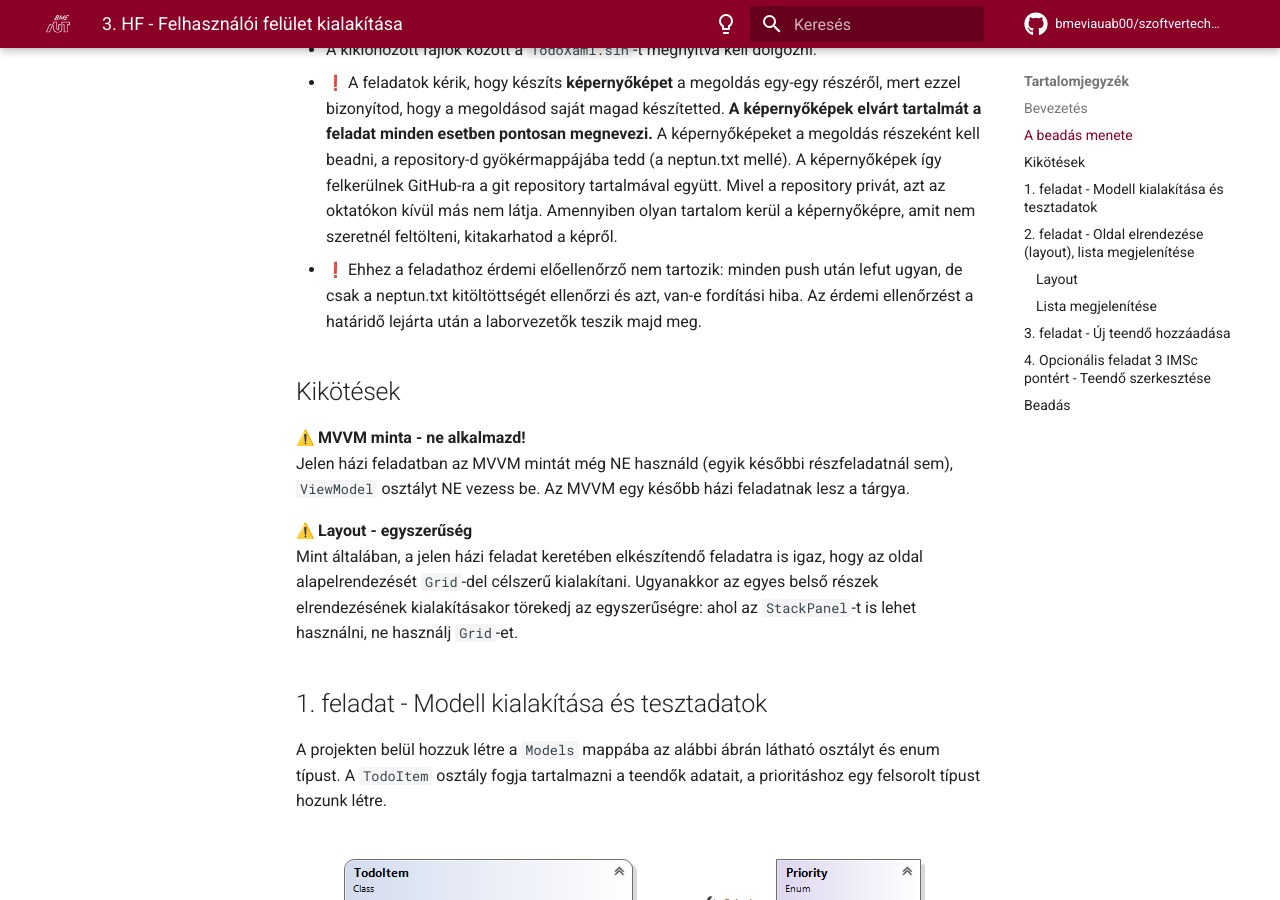
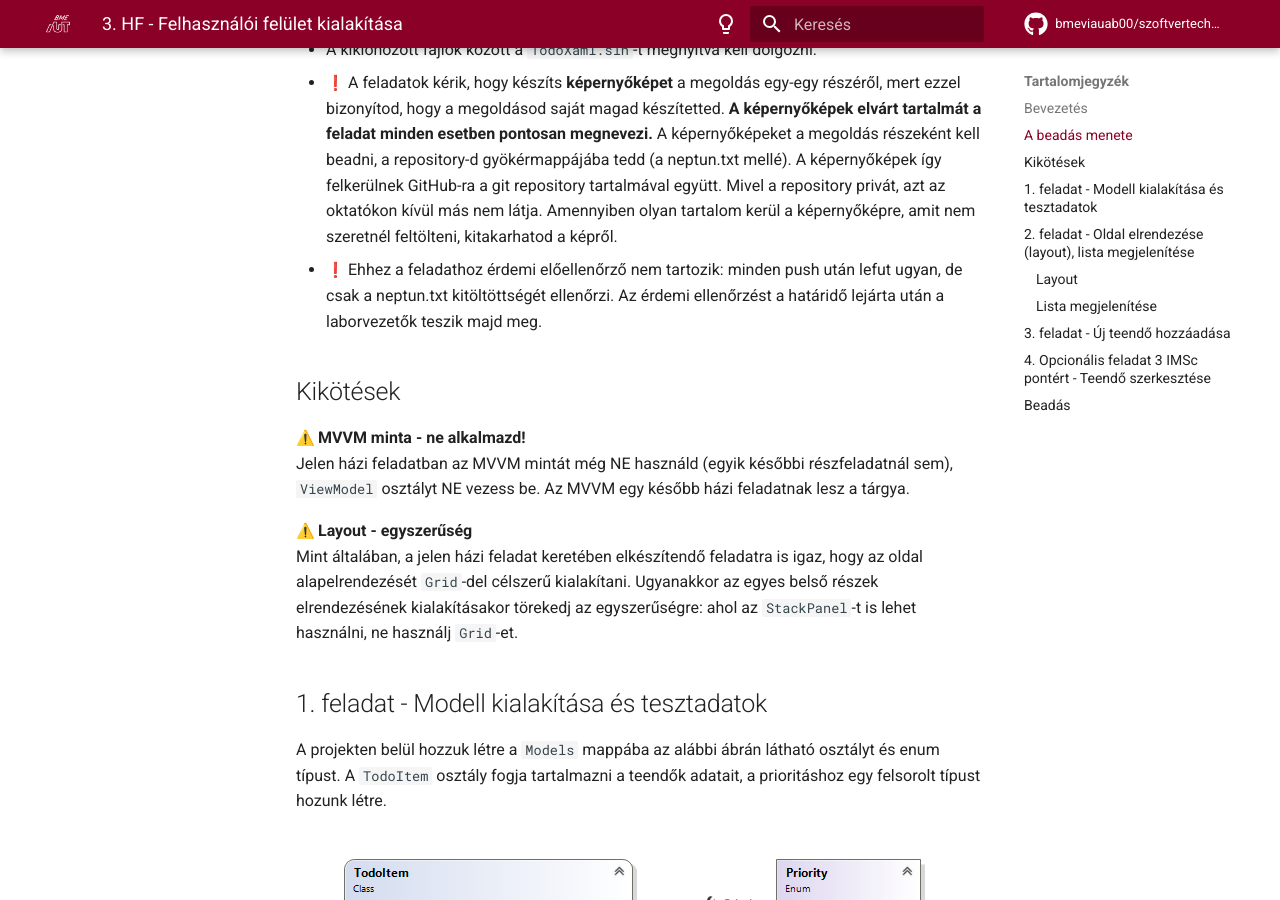
Before and after one commit to bmeviauab00/szoftvertechnikak, an MkDocs documentation site: the page built from docs/hazi/3-felhasznaloi-felulet-kialakitasa/index.md, in a window 1280 px wide and 900 px high, scrolled down 1024 px. Built offline with MkDocs 1.6.1 and Material for MkDocs 9.7.7, drawn with Linux system fonts in a browser that asks for light colours; emoji names are drawn with the system emoji font; comment, search, counter and statistics services are not loaded; the version menu is left out.

Commit message:
HF3 ellenőrző pontosítás

```diff
--- a/docs/hazi/3-felhasznaloi-felulet-kialakitasa/index.md
+++ b/docs/hazi/3-felhasznaloi-felulet-kialakitasa/index.md
@@ -32,7 +32,7 @@ A képernyőképeket a megoldás részeként kell beadni, a repository-d gyöké
 A képernyőképek így felkerülnek GitHub-ra a git repository tartalmával együtt.
 Mivel a repository privát, azt az oktatókon kívül más nem látja.
 Amennyiben olyan tartalom kerül a képernyőképre, amit nem szeretnél feltölteni, kitakarhatod a képről.
-- :exclamation: Ehhez a feladathoz érdemi előellenőrző nem tartozik: minden push után lefut ugyan, de csak a neptun.txt kitöltöttségét ellenőrzi és azt, van-e fordítási hiba. Az érdemi ellenőrzést a határidő lejárta után a laborvezetők teszik majd meg.
+- :exclamation: Ehhez a feladathoz érdemi előellenőrző nem tartozik: minden push után lefut ugyan, de csak a neptun.txt kitöltöttségét ellenőrzi. Az érdemi ellenőrzést a határidő lejárta után a laborvezetők teszik majd meg.
 
 ## Kikötések
 
```
